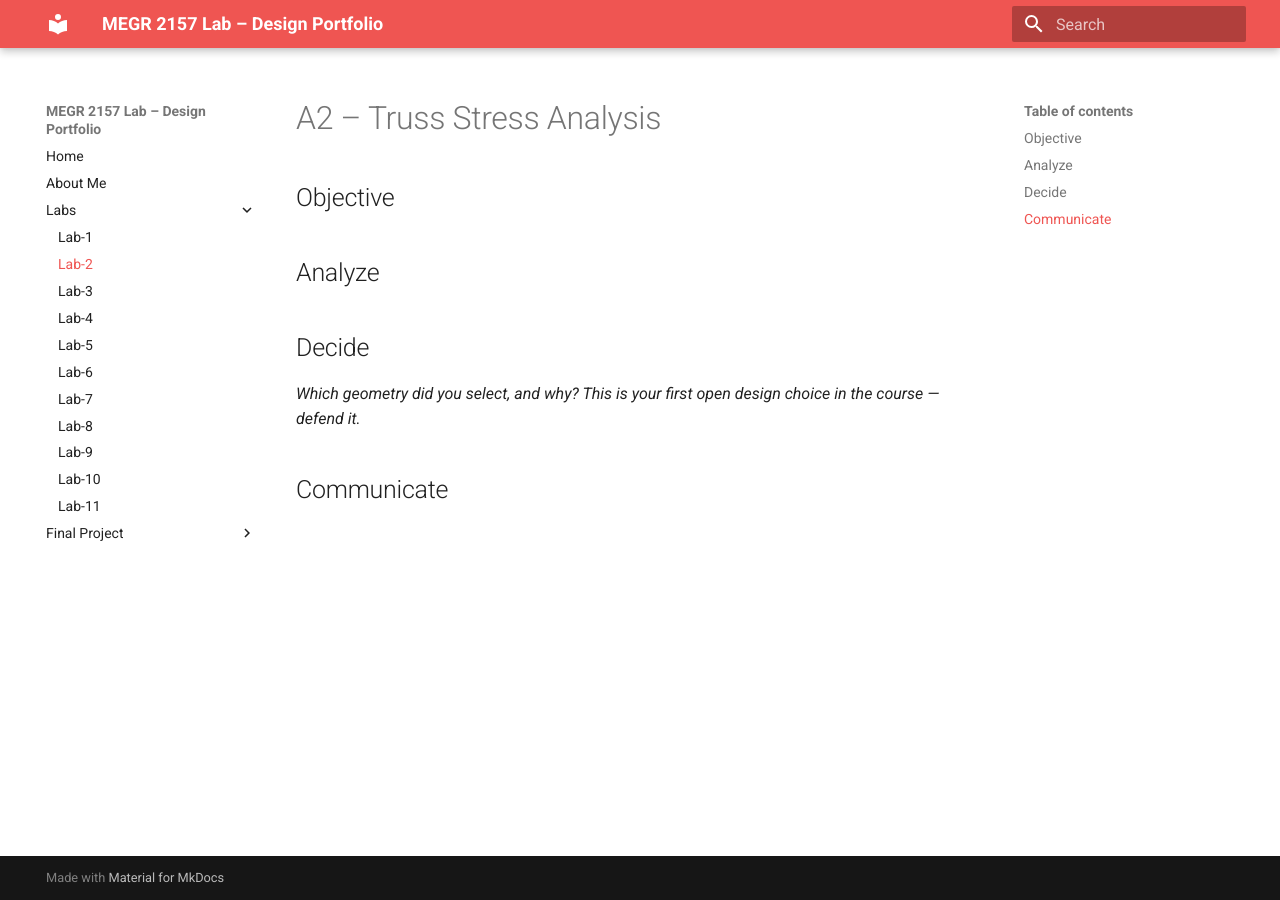
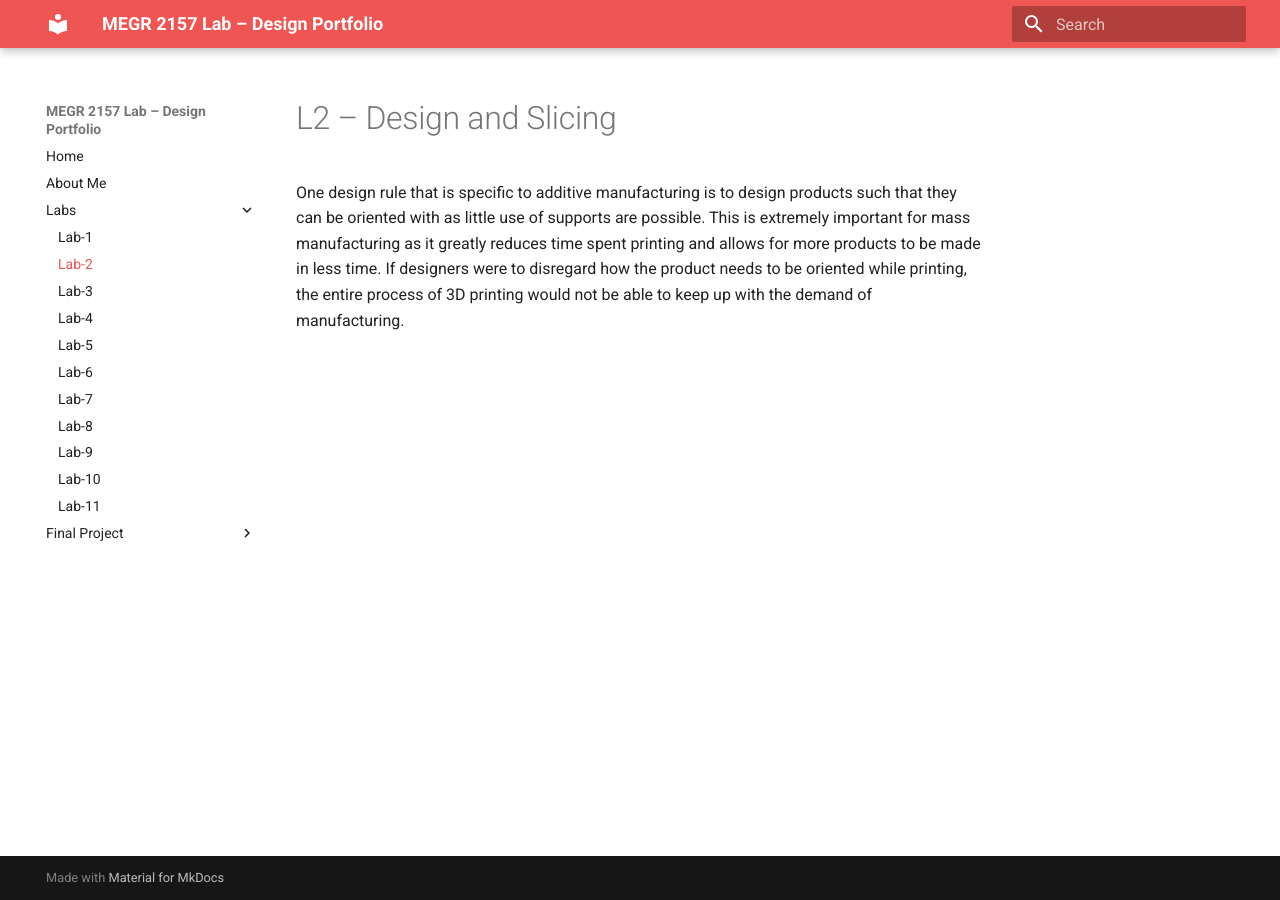
Before and after one commit to AustinW-UNCC/Lab-Portfolio-MEGR2157, an MkDocs documentation site: the page built from docs/Labs/L02/index.md, in a window 1280 px wide. Built offline with MkDocs 1.6.1 and Material for MkDocs 9.7.7, drawn with Linux system fonts in a browser that asks for light colours.

Commit message:
Revise title and add content on design rules
Updated the title and added a paragraph on design rules for additive manufacturing.

```diff
--- a/docs/Labs/L02/index.md
+++ b/docs/Labs/L02/index.md
@@ -1,12 +1,3 @@
-# A2 – Truss Stress Analysis
+# L2 – Design and Slicing
 
-## Objective
-
-
-## Analyze
-
-
-## Decide
-_Which geometry did you select, and why? This is your first open design choice in the course — defend it._
-
-## Communicate
+One design rule that is specific to additive manufacturing is to design products such that they can be oriented with as little use of supports are possible. This is extremely important for mass manufacturing as it greatly reduces time spent printing and allows for more products to be made in less time. If designers were to disregard how the product needs to be oriented while printing, the entire process of 3D printing would not be able to keep up with the demand of manufacturing.
```
